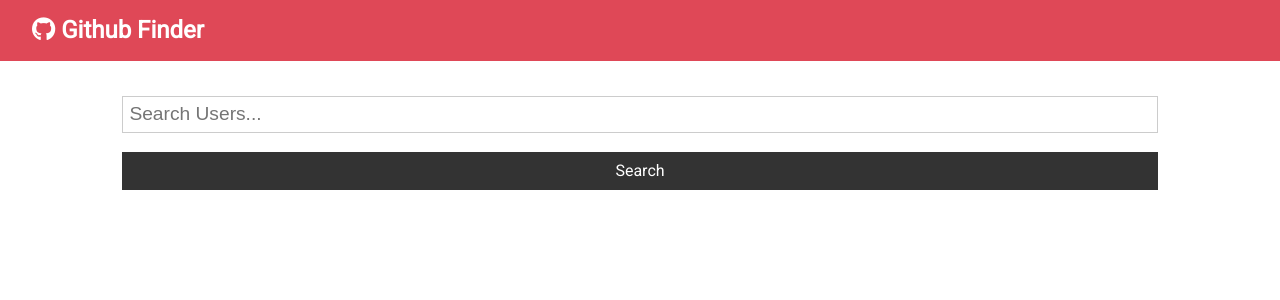
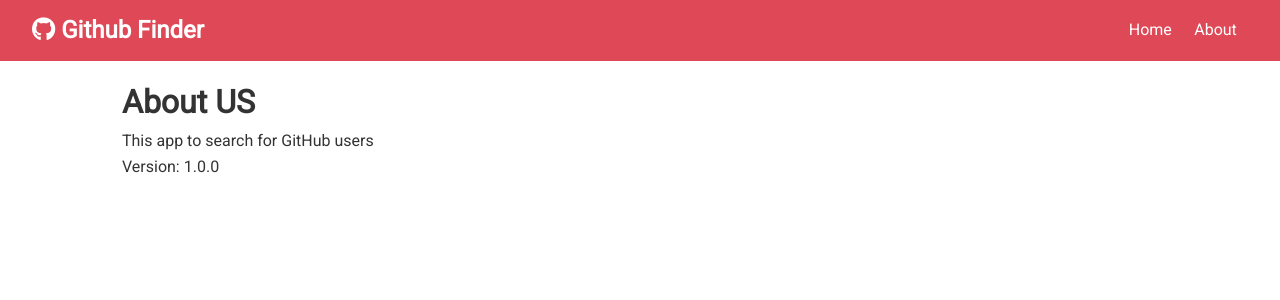
Before and after one commit to manojthati/githubfinder, a React (Create React App) app: page /about in a window 1280 px wide. Shown: the top 300 px of the page. Built offline with nearby package versions, Linux system fonts and the light colour scheme.

Commit message:
Added Route and Single User data extract

```diff
--- a/package.json
+++ b/package.json
@@ -10,6 +10,7 @@
     "dotenv": "^8.2.0",
     "react": "^16.13.1",
     "react-dom": "^16.13.1",
+    "react-router-dom": "^5.2.0",
     "react-scripts": "3.4.1"
   },
   "scripts": {
--- a/src/App.js
+++ b/src/App.js
@@ -1,13 +1,16 @@
-import React, { Component } from 'react';
+import React, { Component, Fragment } from 'react';
+import {BrowserRouter as Router, Switch, Route } from 'react-router-dom';
 import Navbar from './components/layout/Navbar';
 import Users from './components/users/Users';
+import User from './components/users/User';
 import Search from './components/users/Search';
 import Alert from './components/layout/Alert';
 import axios from 'axios';
+import About from './components/Pages/About';
 import './App.css';
 
 class App extends Component {
-  state = {users: [], loading: false, alert: null,};
+  state = {users: [], user:{}, loading: false, alert: null,};
 
   // async componentDidMount(){
   //   this.setState({loading: true});
@@ -16,10 +19,19 @@ class App extends Component {
   //   console.log(process.env.REACT_APP_GITHUB_SECRET);
   //   this.setState({ users:res.data, loading: false});
   // }
-  searchUsers = async (text) =>{
+  searchUsers = async text =>{
+    this.setState({loading: true});
     const res = await axios.get(`https://api.github.com/search/users?q=${text}&client_id=${process.env.REACT_APP_GITHUB_ID}&client_secret=${process.env.REACT_APP_GITHUB_SECRET}`);
 
     this.setState({ users:res.data.items, loading: false});
+  }
+
+  //Get SIngle GitHub User
+  getUser = async username =>{
+    this.setState({loading: true});
+    const res = await axios.get(`https://api.github.com/user${username}?client_id=${process.env.REACT_APP_GITHUB_ID}&client_secret=${process.env.REACT_APP_GITHUB_SECRET}`);
+
+    this.setState({ users:res.data, loading: false});
   }
 
   //clear Users form state
@@ -32,16 +44,29 @@ class App extends Component {
   };
 
   render(){
-    const {loading, users} = this.state;
+    const {loading, user, users} = this.state;
     return (
+      <Router>
         <div className="App">
           <Navbar />
           <div className="container">
             < Alert alert={this.state.alert}/>
+            <Switch>
+              <Route exact path='/' render={props =>(
+                <Fragment>
                   <Search searchUsers={this.searchUsers} clearUsers={this.clearUsers} showClear={users.length > 0 ? true:false} setAlert={this.setAlert}/>
                   <Users loading={loading} users={users} />
+                </Fragment>
+              )}
+              />
+              <Route exact path='/about' component={About} />
+              <Route exact path='/user/:login' render={props =>(
+                <User{ ...props} getUser={this.getUser} user={user} loading={loading} />
+              )} />
+            </Switch>
           </div>
         </div>
+        </Router>
     );
   }
 
--- /dev/null
+++ b/src/components/Pages/About.js
@@ -0,0 +1,12 @@
+import React, {Fragment} from 'react'
+
+const About = () => {
+    return (
+        <Fragment>
+            <h1>About US</h1>
+            <p>This app to search for GitHub users</p>
+            <p>Version: 1.0.0</p>
+        </Fragment>
+    )
+}
+export default About
--- a/src/components/layout/Navbar.js
+++ b/src/components/layout/Navbar.js
@@ -1,5 +1,6 @@
 import React from 'react';
-import PropTypes from 'prop-types'
+import PropTypes from 'prop-types';
+import {Link} from 'react-router-dom';
 
 
 const Navbar = ({icon, title}) =>{
@@ -8,6 +9,14 @@ const Navbar = ({icon, title}) =>{
                 <h1>
                     <i className={icon}/> {title}
                 </h1>
+                <ul>
+                    <li>
+                        <Link to='/'>Home</Link>
+                    </li>
+                    <li>
+                        <Link to='/about'>About</Link>
+                    </li>
+                </ul>
             </nav>
     );
 };
--- /dev/null
+++ b/src/components/users/User.js
@@ -0,0 +1,29 @@
+import React, { Component } from 'react'
+
+class User extends Component {
+    componentDidMount(){
+        this.props.getUser(this.props.match.params.login);
+    }
+    render() {
+        const {
+            name,
+            avatar_url,
+            location,
+            bio,
+            blog,
+            login,
+            html_url,
+            followers,
+            following,
+            public_repos,
+            public_gists,
+            hireable
+        }= this.props.user;
+        const { loading } = this.props;
+        return (
+            <div>{name}</div>
+        )
+    }
+}
+
+export default User
--- a/src/components/users/useritem.js
+++ b/src/components/users/useritem.js
@@ -1,5 +1,6 @@
 import React from 'react';
 import PropTypes from 'prop-types';
+import {Link, NavLink} from 'react-router-dom';
 
 const UserItem = ({user: {login, avatar_url, html_url}}) => {
 
@@ -8,7 +9,7 @@ const UserItem = ({user: {login, avatar_url, html_url}}) => {
                 <img src={avatar_url} alt='' className='round-img' style={{width:'60px'}}/>
                 <h3>{login}</h3>
                 <div>
-                    <a href={html_url} className="btn btn-dark btn-sm my-1">More</a>
+                    <Link to={`/user/${login}`} className="btn btn-dark btn-sm my-1">More</Link>
                 </div>
             </div>
         );
```
Also changed, not shown: 1 other file (tests, documents, lock files or other folders). Lines whose indentation alone changed are shown as unchanged.
